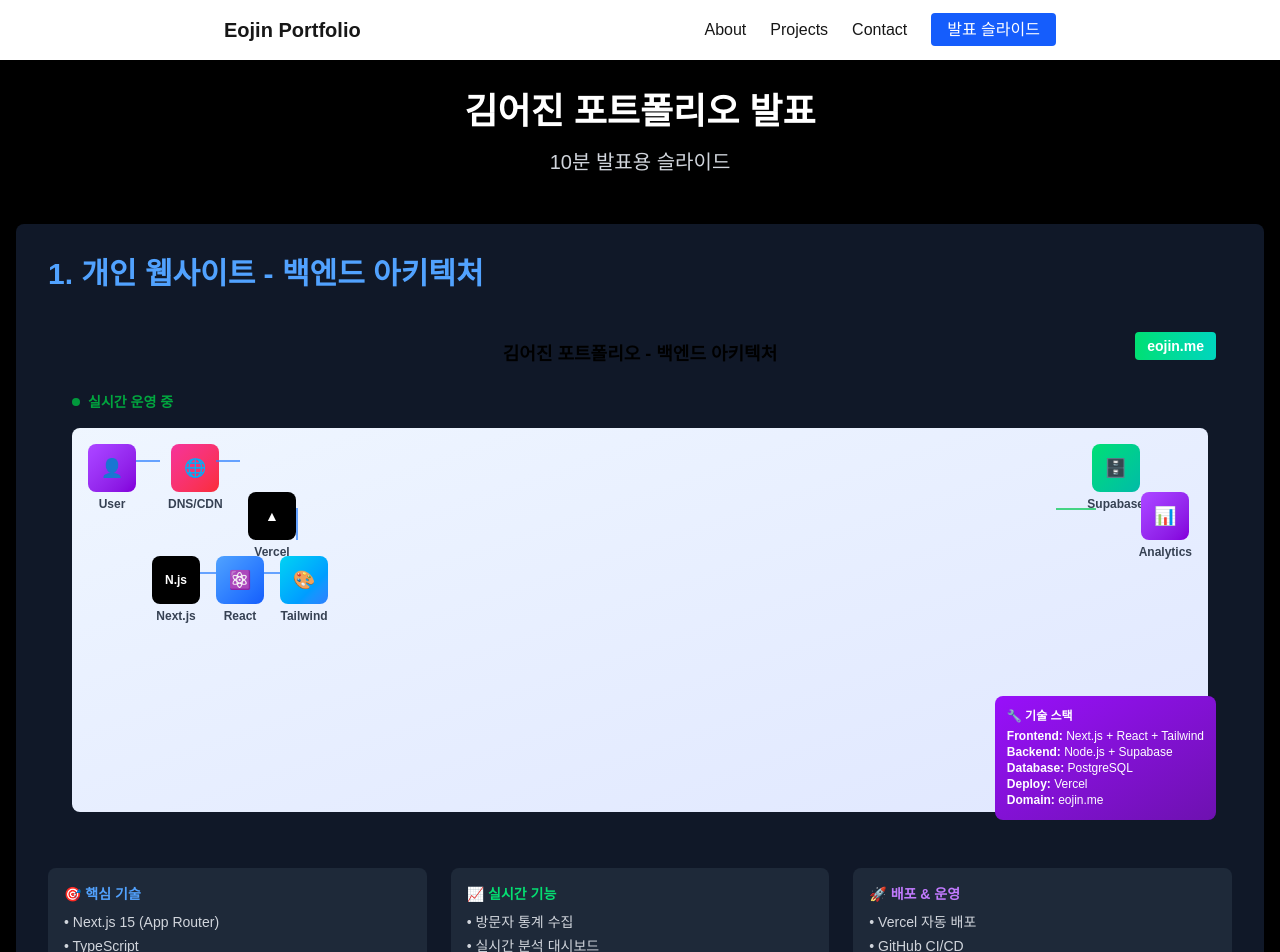
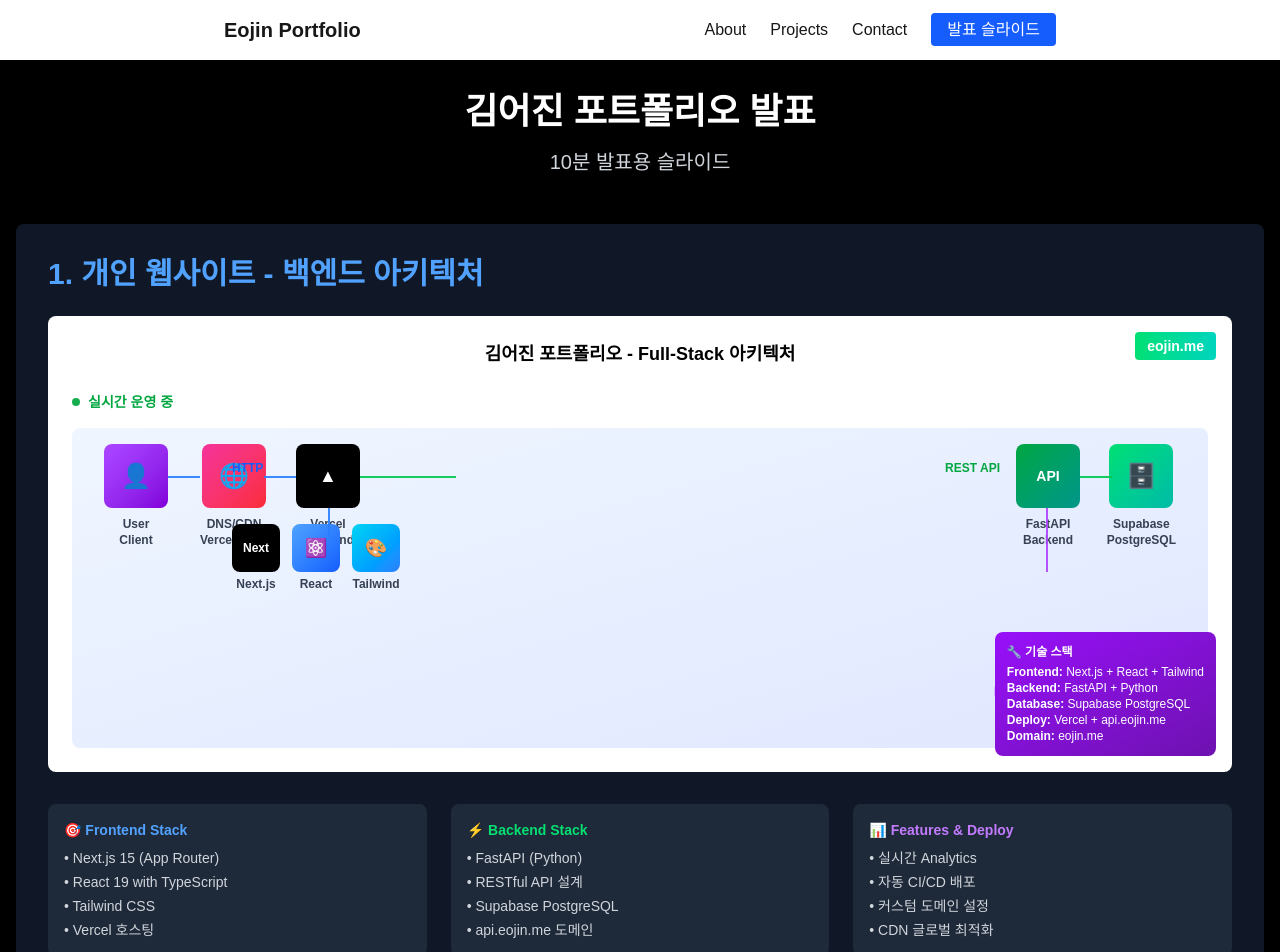
Before and after one commit to eojin16/eojin-portfolio, a Next.js app: page /pt in a window 1280 px wide. Shown: the top 952 px of the page. Built offline with nearby package versions, Linux system fonts and the light colour scheme; no server answers.

Commit message:
feat: Integrate Supabase PostgreSQL with real-time analytics

```diff
--- a/src/app/pt/page.tsx
+++ b/src/app/pt/page.tsx
@@ -27,8 +27,8 @@ export default function PresentationPage() {
             </h2>
 
             {/* 아키텍처 다이어그램 */}
-            <div className="mb-8 rounded-lg p-6 relative overflow-hidden">
-              <div className="text-center text-black font-bold text-lg mb-6">김어진 포트폴리오 - 백엔드 아키텍처</div>
+            <div className="mb-8 bg-white rounded-lg p-6 relative overflow-hidden">
+              <div className="text-center text-black font-bold text-lg mb-6">김어진 포트폴리오 - Full-Stack 아키텍처</div>
 
               <div className="flex items-center gap-2 text-green-600 text-sm font-bold mb-4">
                 <div className="w-2 h-2 bg-green-600 rounded-full animate-pulse"></div>
@@ -39,71 +39,92 @@ export default function PresentationPage() {
                 eojin.me
               </div>
 
-              <div className="relative h-96 bg-gradient-to-br from-blue-50 to-indigo-100 rounded-lg p-4">
-                {/* User */}
-                <div className="absolute top-4 left-4 flex flex-col items-center">
-                  <div className="w-12 h-12 bg-gradient-to-br from-purple-500 to-purple-700 rounded-lg flex items-center justify-center text-white text-lg">👤</div>
-                  <div className="text-xs font-bold text-gray-700 mt-1">User</div>
+              <div className="relative h-80 bg-gradient-to-br from-blue-50 to-indigo-100 rounded-lg p-6">
+                {/* Layer 1: User & Client */}
+                <div className="absolute top-4 left-8 flex flex-col items-center group">
+                  <div className="w-16 h-16 bg-gradient-to-br from-purple-500 to-purple-700 rounded-lg flex items-center justify-center text-white text-2xl transition-transform group-hover:scale-110">👤</div>
+                  <div className="text-xs font-bold text-gray-700 mt-2 text-center">User<br/>Client</div>
                 </div>
 
-                {/* DNS/CDN */}
-                <div className="absolute top-4 left-24 flex flex-col items-center">
-                  <div className="w-12 h-12 bg-gradient-to-br from-pink-500 to-red-500 rounded-lg flex items-center justify-center text-white text-lg">🌐</div>
-                  <div className="text-xs font-bold text-gray-700 mt-1">DNS/CDN</div>
+                {/* Layer 2: DNS/CDN */}
+                <div className="absolute top-4 left-32 flex flex-col items-center group">
+                  <div className="w-16 h-16 bg-gradient-to-br from-pink-500 to-red-500 rounded-lg flex items-center justify-center text-white text-2xl transition-transform group-hover:scale-110">🌐</div>
+                  <div className="text-xs font-bold text-gray-700 mt-2 text-center">DNS/CDN<br/>Vercel Edge</div>
                 </div>
 
-                {/* Vercel */}
-                <div className="absolute top-16 left-44 flex flex-col items-center">
-                  <div className="w-12 h-12 bg-black rounded-lg flex items-center justify-center text-white text-sm font-bold">▲</div>
-                  <div className="text-xs font-bold text-gray-700 mt-1">Vercel</div>
+                {/* Layer 3: Frontend (Vercel) */}
+                <div className="absolute top-4 left-56 flex flex-col items-center group">
+                  <div className="w-16 h-16 bg-black rounded-lg flex items-center justify-center text-white text-lg font-bold transition-transform group-hover:scale-110">▲</div>
+                  <div className="text-xs font-bold text-gray-700 mt-2 text-center">Vercel<br/>Frontend</div>
                 </div>
 
-                {/* Next.js */}
-                <div className="absolute top-32 left-20 flex flex-col items-center">
-                  <div className="w-12 h-12 bg-black rounded-lg flex items-center justify-center text-white text-xs font-bold">N.js</div>
-                  <div className="text-xs font-bold text-gray-700 mt-1">Next.js</div>
+                {/* Frontend Stack */}
+                <div className="absolute top-24 left-40 flex gap-3">
+                  <div className="flex flex-col items-center group">
+                    <div className="w-12 h-12 bg-black rounded-lg flex items-center justify-center text-white text-xs font-bold transition-transform group-hover:scale-110">Next</div>
+                    <div className="text-xs font-bold text-gray-700 mt-1">Next.js</div>
+                  </div>
+                  <div className="flex flex-col items-center group">
+                    <div className="w-12 h-12 bg-gradient-to-br from-blue-400 to-blue-600 rounded-lg flex items-center justify-center text-white text-lg transition-transform group-hover:scale-110">⚛️</div>
+                    <div className="text-xs font-bold text-gray-700 mt-1">React</div>
+                  </div>
+                  <div className="flex flex-col items-center group">
+                    <div className="w-12 h-12 bg-gradient-to-br from-cyan-400 to-blue-500 rounded-lg flex items-center justify-center text-white text-lg transition-transform group-hover:scale-110">🎨</div>
+                    <div className="text-xs font-bold text-gray-700 mt-1">Tailwind</div>
+                  </div>
                 </div>
 
-                {/* React */}
-                <div className="absolute top-32 left-36 flex flex-col items-center">
-                  <div className="w-12 h-12 bg-gradient-to-br from-blue-400 to-blue-600 rounded-lg flex items-center justify-center text-white text-lg">⚛️</div>
-                  <div className="text-xs font-bold text-gray-700 mt-1">React</div>
+                {/* Layer 4: Backend API (FastAPI) */}
+                <div className="absolute top-4 right-32 flex flex-col items-center group">
+                  <div className="w-16 h-16 bg-gradient-to-br from-green-600 to-teal-600 rounded-lg flex items-center justify-center text-white text-sm font-bold transition-transform group-hover:scale-110">API</div>
+                  <div className="text-xs font-bold text-gray-700 mt-2 text-center">FastAPI<br/>Backend</div>
                 </div>
 
-                {/* Tailwind */}
-                <div className="absolute top-32 left-52 flex flex-col items-center">
-                  <div className="w-12 h-12 bg-gradient-to-br from-cyan-400 to-blue-500 rounded-lg flex items-center justify-center text-white text-lg">🎨</div>
-                  <div className="text-xs font-bold text-gray-700 mt-1">Tailwind</div>
+                {/* Layer 5: Database */}
+                <div className="absolute top-4 right-8 flex flex-col items-center group">
+                  <div className="w-16 h-16 bg-gradient-to-br from-green-400 to-teal-500 rounded-lg flex items-center justify-center text-white text-2xl transition-transform group-hover:scale-110">🗄️</div>
+                  <div className="text-xs font-bold text-gray-700 mt-2 text-center">Supabase<br/>PostgreSQL</div>
                 </div>
 
-                {/* Supabase */}
-                <div className="absolute top-4 right-16 flex flex-col items-center">
-                  <div className="w-12 h-12 bg-gradient-to-br from-green-400 to-teal-500 rounded-lg flex items-center justify-center text-white text-lg">🗄️</div>
-                  <div className="text-xs font-bold text-gray-700 mt-1">Supabase</div>
+                {/* Analytics & Monitoring */}
+                <div className="absolute bottom-8 right-16 flex flex-col items-center group">
+                  <div className="w-12 h-12 bg-gradient-to-br from-purple-500 to-purple-700 rounded-lg flex items-center justify-center text-white text-lg transition-transform group-hover:scale-110">📊</div>
+                  <div className="text-xs font-bold text-gray-700 mt-1 text-center">Real-time<br/>Analytics</div>
                 </div>
 
-                {/* Analytics */}
-                <div className="absolute top-16 right-4 flex flex-col items-center">
-                  <div className="w-12 h-12 bg-gradient-to-br from-purple-500 to-purple-700 rounded-lg flex items-center justify-center text-white text-lg">📊</div>
-                  <div className="text-xs font-bold text-gray-700 mt-1">Analytics</div>
-                </div>
+                {/* Connection Lines - Properly Connected */}
+                {/* User to CDN */}
+                <div className="absolute top-12 left-24 w-8 h-0.5 bg-blue-500 animate-pulse"></div>
 
-                {/* Connection lines */}
-                <div className="absolute top-8 left-16 w-6 h-0.5 bg-blue-500 opacity-70"></div>
-                <div className="absolute top-8 left-36 w-6 h-0.5 bg-blue-500 opacity-70"></div>
-                <div className="absolute top-20 left-56 w-0.5 h-8 bg-blue-500 opacity-70"></div>
-                <div className="absolute top-36 left-32 w-4 h-0.5 bg-blue-500 opacity-70"></div>
-                <div className="absolute top-36 left-48 w-4 h-0.5 bg-blue-500 opacity-70"></div>
-                <div className="absolute top-20 right-28 w-10 h-0.5 bg-green-500 opacity-70"></div>
+                {/* CDN to Vercel */}
+                <div className="absolute top-12 left-48 w-8 h-0.5 bg-blue-500 animate-pulse"></div>
+
+                {/* Vercel to Frontend Stack */}
+                <div className="absolute top-20 left-64 w-0.5 h-8 bg-blue-500 animate-pulse"></div>
+
+                {/* Frontend to Backend */}
+                <div className="absolute top-12 left-72 w-24 h-0.5 bg-green-500 animate-pulse"></div>
+
+                {/* Backend to Database */}
+                <div className="absolute top-12 right-24 w-8 h-0.5 bg-green-500 animate-pulse"></div>
+
+                {/* Backend to Analytics */}
+                <div className="absolute top-20 right-40 w-0.5 h-16 bg-purple-500 animate-pulse"></div>
+                <div className="absolute bottom-16 right-32 w-16 h-0.5 bg-purple-500 animate-pulse"></div>
+
+                {/* Data Flow Labels */}
+                <div className="absolute top-8 left-40 text-xs font-semibold text-blue-600">HTTP</div>
+                <div className="absolute top-8 right-52 text-xs font-semibold text-green-600">REST API</div>
+                <div className="absolute bottom-12 right-40 text-xs font-semibold text-purple-600">Real-time</div>
               </div>
 
               {/* Tech Stack Info */}
               <div className="absolute bottom-4 right-4 bg-gradient-to-br from-purple-600 to-purple-800 text-white p-3 rounded-lg text-xs">
                 <div className="font-bold mb-1">🔧 기술 스택</div>
                 <div><strong>Frontend:</strong> Next.js + React + Tailwind</div>
-                <div><strong>Backend:</strong> Node.js + Supabase</div>
-                <div><strong>Database:</strong> PostgreSQL</div>
-                <div><strong>Deploy:</strong> Vercel</div>
+                <div><strong>Backend:</strong> FastAPI + Python</div>
+                <div><strong>Database:</strong> Supabase PostgreSQL</div>
+                <div><strong>Deploy:</strong> Vercel + api.eojin.me</div>
                 <div><strong>Domain:</strong> eojin.me</div>
               </div>
             </div>
@@ -111,32 +132,32 @@ export default function PresentationPage() {
             {/* 기술 설명 */}
             <div className="grid md:grid-cols-3 gap-6 text-sm">
               <div className="bg-gray-800 p-4 rounded-lg">
-                <h3 className="text-blue-400 font-semibold mb-2">🎯 핵심 기술</h3>
+                <h3 className="text-blue-400 font-semibold mb-2">🎯 Frontend Stack</h3>
                 <ul className="space-y-1 text-gray-300">
                   <li>• Next.js 15 (App Router)</li>
-                  <li>• TypeScript</li>
+                  <li>• React 19 with TypeScript</li>
                   <li>• Tailwind CSS</li>
-                  <li>• Supabase PostgreSQL</li>
+                  <li>• Vercel 호스팅</li>
                 </ul>
               </div>
 
               <div className="bg-gray-800 p-4 rounded-lg">
-                <h3 className="text-green-400 font-semibold mb-2">📈 실시간 기능</h3>
+                <h3 className="text-green-400 font-semibold mb-2">⚡ Backend Stack</h3>
                 <ul className="space-y-1 text-gray-300">
-                  <li>• 방문자 통계 수집</li>
-                  <li>• 실시간 분석 대시보드</li>
-                  <li>• API 엔드포인트</li>
-                  <li>• 세션 추적</li>
+                  <li>• FastAPI (Python)</li>
+                  <li>• RESTful API 설계</li>
+                  <li>• Supabase PostgreSQL</li>
+                  <li>• api.eojin.me 도메인</li>
                 </ul>
               </div>
 
               <div className="bg-gray-800 p-4 rounded-lg">
-                <h3 className="text-purple-400 font-semibold mb-2">🚀 배포 & 운영</h3>
+                <h3 className="text-purple-400 font-semibold mb-2">📊 Features & Deploy</h3>
                 <ul className="space-y-1 text-gray-300">
-                  <li>• Vercel 자동 배포</li>
-                  <li>• GitHub CI/CD</li>
-                  <li>• 커스텀 도메인</li>
-                  <li>• CDN 최적화</li>
+                  <li>• 실시간 Analytics</li>
+                  <li>• 자동 CI/CD 배포</li>
+                  <li>• 커스텀 도메인 설정</li>
+                  <li>• CDN 글로벌 최적화</li>
                 </ul>
               </div>
             </div>
```
